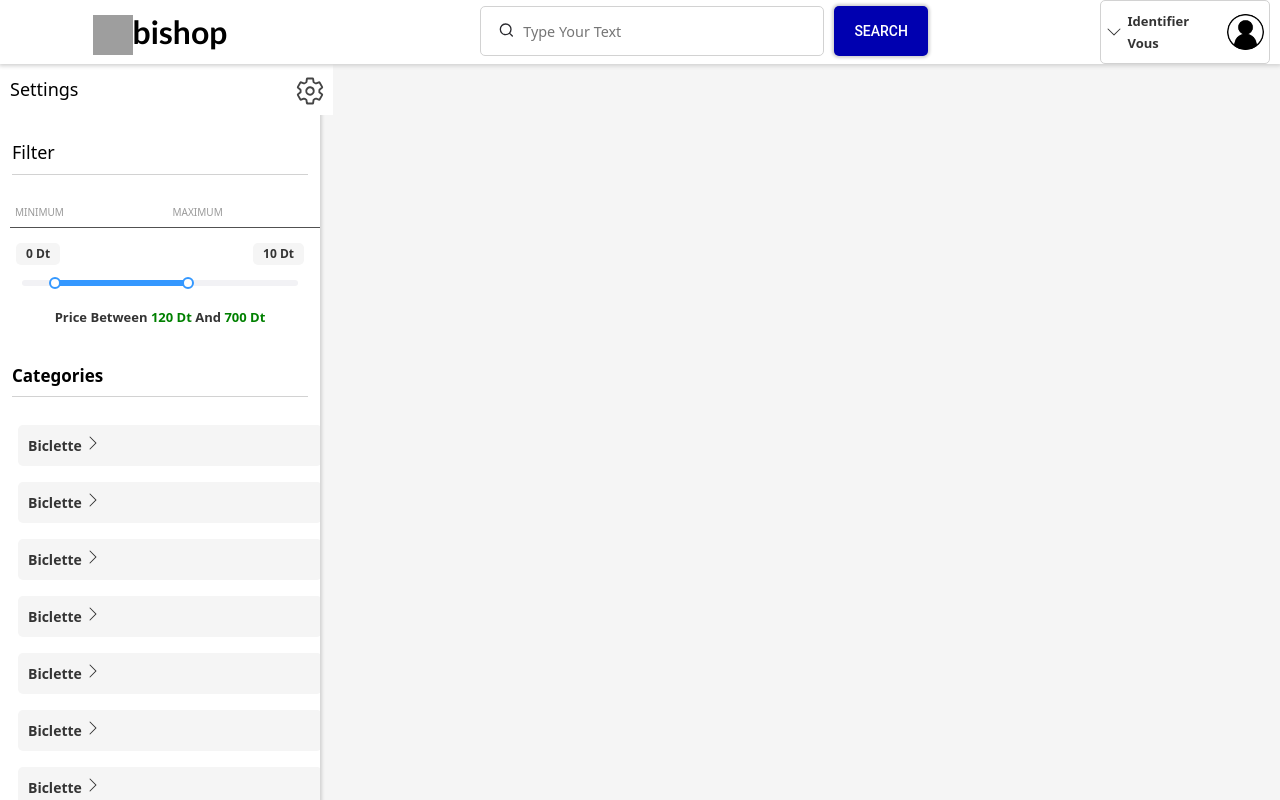
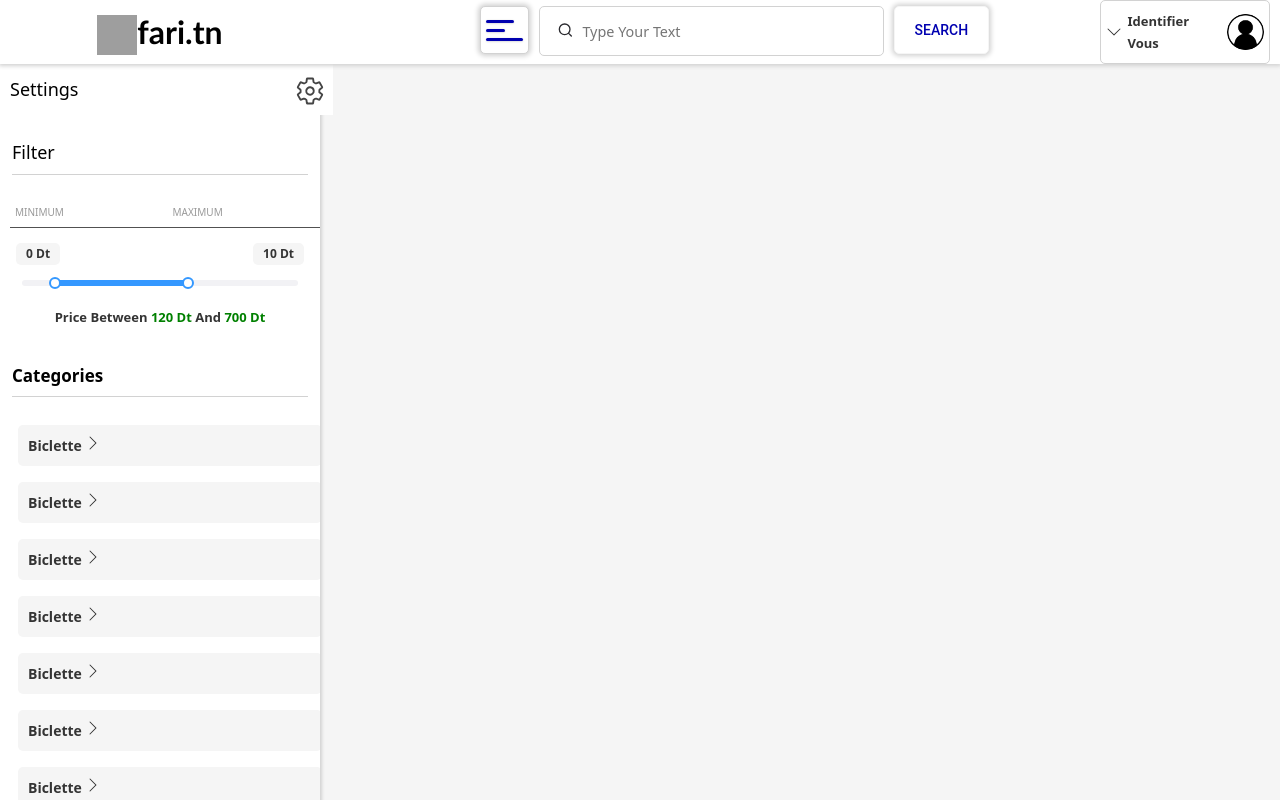
Before and after one commit to RAYEN311/Afari.tn-front, a React (Vite) app: page / in a window 1280 px wide. Built offline with nearby package versions, Linux system fonts and the light colour scheme; grey boxes are pictures that could not be loaded.

Commit message:
Add files via upload

```diff
--- a/src/Components/comp_hub_0/dropdown_log.jsx
+++ b/src/Components/comp_hub_0/dropdown_log.jsx
@@ -1,25 +1,11 @@
 import React from "react"
 import ReactDOM  from "react-dom"
 
-import './styles/dropdown_styles.css'
+import './styles/dropdown_log.css'
 
 import ava from "../../assets/images/happ.png"
 
-
-
-var droping_state = false
-// function droping(){
-//         console.log('click')
-//         if(!droping_state){
-//           document.getElementById("drop_main_state").style.opacity = "1";
-//           droping_state = true ;
-//         }
-//         else{
-//           document.getElementById("drop_main_state").style.opacity = "0";
-//           droping_state = false ;
-//         }
-// }
-export default function Dropdown(){
+export default function DropLog(){
 return(
 
         <>
--- /dev/null
+++ b/src/Components/comp_hub_0/dropdown_tag.jsx
@@ -0,0 +1,13 @@
+import React from "react"
+import './styles/dropdown_tag.css'
+
+
+export default function DropTag(){
+    return(
+<button class="menu__icon">
+  <span></span>
+  <span></span>
+  <span></span>
+</button>
+)
+}
--- /dev/null
+++ b/src/Components/comp_hub_0/styles/dropdown_log.css
@@ -0,0 +1,58 @@
+#drop_main_state{
+  position: relative;
+  right: 0;
+  display: flex;
+  align-items: center;
+  flex-direction: column;
+  border: 1px solid var(--box_shadow);
+  padding: 5px 10px 5px 10px;
+  margin: 220px 0  0 0;
+  border-radius: 3px;
+  background-color: rgb(255, 255, 255);
+  display: none;
+  height: 0;
+  overflow: hidden;
+  opacity: 0;
+  transition: opacity 1s linear;
+  /* z-index: 100; */
+}
+.drop_main_state{
+  border: none;
+  background-color: transparent;
+}
+#drop_main_state button{
+  width: 150px;
+  height: 35px;
+  margin: 7px ;
+  border-radius: 5px;
+  /* border: 1px solid black; */
+  background-color: white;
+  color: black;
+  box-shadow: 0 0 5px 2px var(--box_shadow);
+}
+#drop_main_state button:active{
+  scale: 0.95;
+}
+.green_col{
+  border: none!important;
+  background-color: green!important;
+  color: white!important;
+}
+.blue_col{
+  border: none!important;
+  background-color: var(--second)!important;
+  color: white!important;
+}
+.green_col:active{
+ scale: 1.05!important;
+}
+.upper{
+  text-transform: uppercase!important;
+}
+
+
+#avater:hover #drop_main_state{
+  display: flex;
+  height: 100%;
+  opacity: 1;
+}
--- /dev/null
+++ b/src/Components/comp_hub_0/styles/dropdown_tag.css
@@ -0,0 +1,50 @@
+.menu__icon {
+    border: none;
+    background: none;
+    height: calc(var(--nav-height) / 1.35) ;
+    width: calc(var(--nav-height) / 1.3) ;
+    border: 1px solid var(--box_shadow);
+    background-color: var(--primary);
+    padding: 5px;
+    cursor: pointer;
+    font-family: inherit;
+    transition: transform .4s;
+    /* transform: translateX(-10px); */
+    margin-right: 10px;
+    border-radius: 5px;
+    box-shadow: 0 0 5px 2px var(--box_shadow);
+  }
+
+.menu__icon span {
+    display: block;
+    width: 100%;
+    height: 3px;
+    border-radius: .1rem;
+    background-color: var(--second);
+    box-shadow: 0 .5px 2px 0 hsla(0, 0%, 0%, .2);
+    transition: background-color .4s, transform .4s, width .4s;
+  }
+
+.menu__icon span+span {
+    margin-top: .375rem;
+  }
+
+.menu__icon :nth-child(1) {
+    width: 75%;
+  }
+
+.menu__icon :nth-child(2) {
+    width: 50%;
+  }
+
+.menu__icon:hover {
+    transform: rotate(-90deg);
+    border: none;
+    background-color: transparent;
+  }
+
+.menu__icon:hover span {
+    width: .25rem;
+    transform: translateX(10px);
+    background-color: rgb(0, 0, 0);
+}
--- a/src/index.css
+++ b/src/index.css
@@ -372,6 +372,12 @@
   .form_search .input:focus {
     outline: none;
   }
+  .form_search .input:focus ~ .menu__icon{
+    box-shadow: none;
+  }
+  .form_search .input:focus ~ .search_but{
+    box-shadow: none;
+  }
   .form_search:focus-within:before {
     transform: scale(1);
   }
@@ -387,20 +393,20 @@
       width: 17px;
     margin-top: 3px;
   }
-  .search_but{
+  .nav .subnav .search_but{
     height: 42px;
       margin-left: 10px;
-      background: var(--second);
-      border: 2px solid rgb(0, 145, 255);
-      color: var(--font_but_col);
+      background: var(--primary);
+      border: 1px solid whitesmoke;
+      /* border: 1px solid var(--second); */
+      color: var(--second);
       text-transform: uppercase;
       border-radius: 5px;
       cursor: pointer;
       padding: 0 20px 0 20px;
+      height: calc(calc( var(--nav-height) * 0.75));
+      box-shadow: 0 0 5px 2px var(--box_shadow);
       /* box-shadow: 0 0 5px 2px var(--box_shadow); */
-    }
-    .search_but:active{
-      background-color: rgb(0, 180, 0);
     }
    .search_but:active{
      scale: 0.95;
@@ -439,11 +445,6 @@
     .nav .subnav .form_search {
         --height-of-input: calc( var(--nav-height) * 0.75);
         border: 1px solid var(--box_shadow);
-    }
-    .nav .subnav .search_but{
-      height: calc(calc( var(--nav-height) * 0.75) + 2px);
-      border: none;
-      box-shadow: 0 0 3px 2px var(--box_shadow);
     }
 }
   @media (max-width:950px) {
--- a/src/views/home.jsx
+++ b/src/views/home.jsx
@@ -7,12 +7,14 @@ import RangeSlider from "rsuite/RangeSlider";
 import "rsuite/dist/rsuite.css";
 import { useState } from "react";
 
-import Dropdown from "../Components/dropdown_log";
-import Categories from "../Components/subcategorie";
-import Cost_min_max from "../Components/indicator";
+
+import DropTag from "../Components/comp_hub_0/dropdown_tag";
+import DropLog from "../Components/comp_hub_0/dropdown_log";
+import Categories from "../Components/comp_hub_0/subcategorie";
+import Cost_min_max from "../Components/comp_hub_0/indicator";
+import Inp_fl from "../Components/comp_hub_0/filter_input";
 
 import logo from "../assets/images/min/logo.png";
-import Inp_fl from "../Components/filter_input"
 // import homejs from "../assets/Vanilla/Home.js";
 
 
@@ -79,9 +81,9 @@ export default function Home(){
             <span></span>
             <span></span>
             </label>
-                <h1 class="title"><img className="title_img" src={logo} alt="Afari_logo"/>BISHOP</h1>
-
+                <h1 class="title"><img className="title_img" src={logo} alt="Afari_logo"/>fari.tn</h1>
                 <div className="subnav">
+                <DropTag/>
             <form className="form_search">
              <button>
              <svg width="17" height="16" fill="none" role="img" aria-labelledby="search">
@@ -104,7 +106,7 @@ export default function Home(){
              </div>
             </div>
 
-            <Dropdown/>
+            <DropLog/>
             </section>
 
             <section className="drawer" id="drawer">
```
